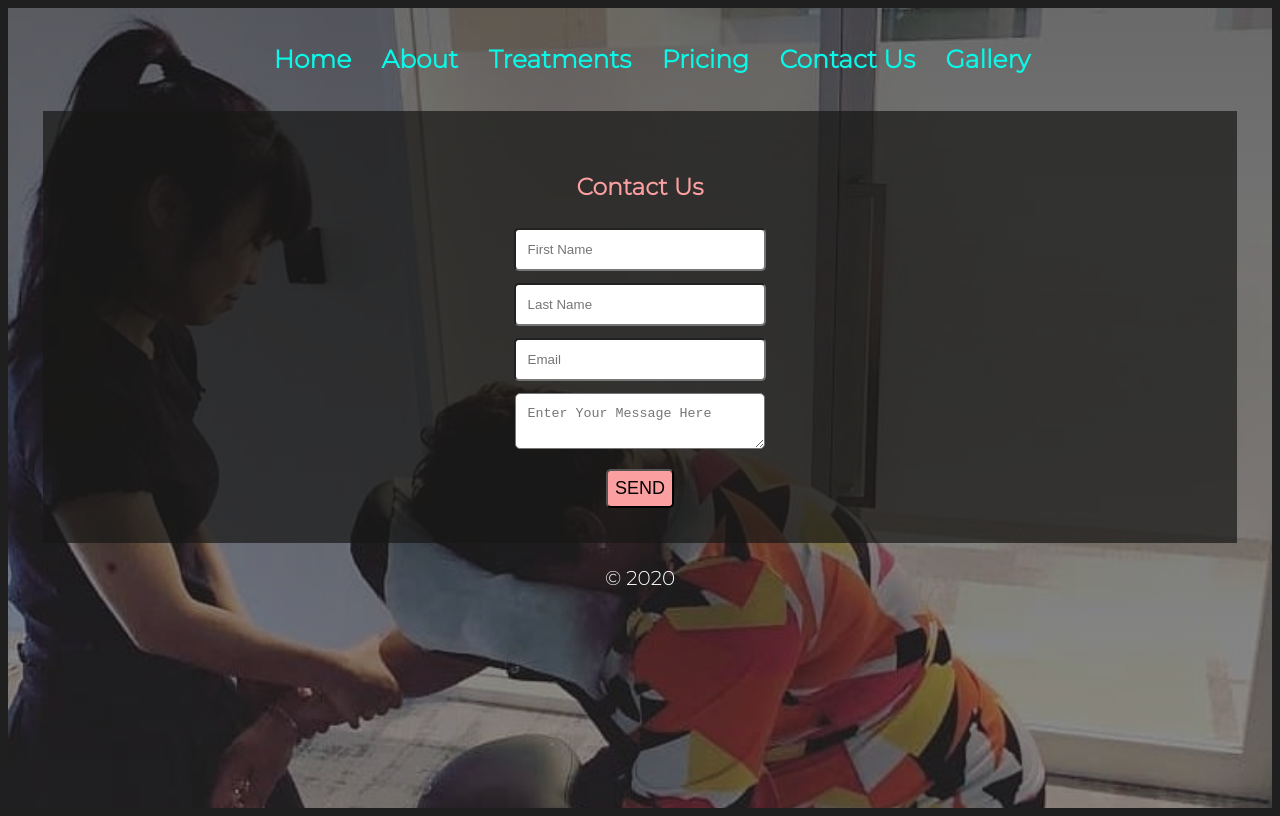
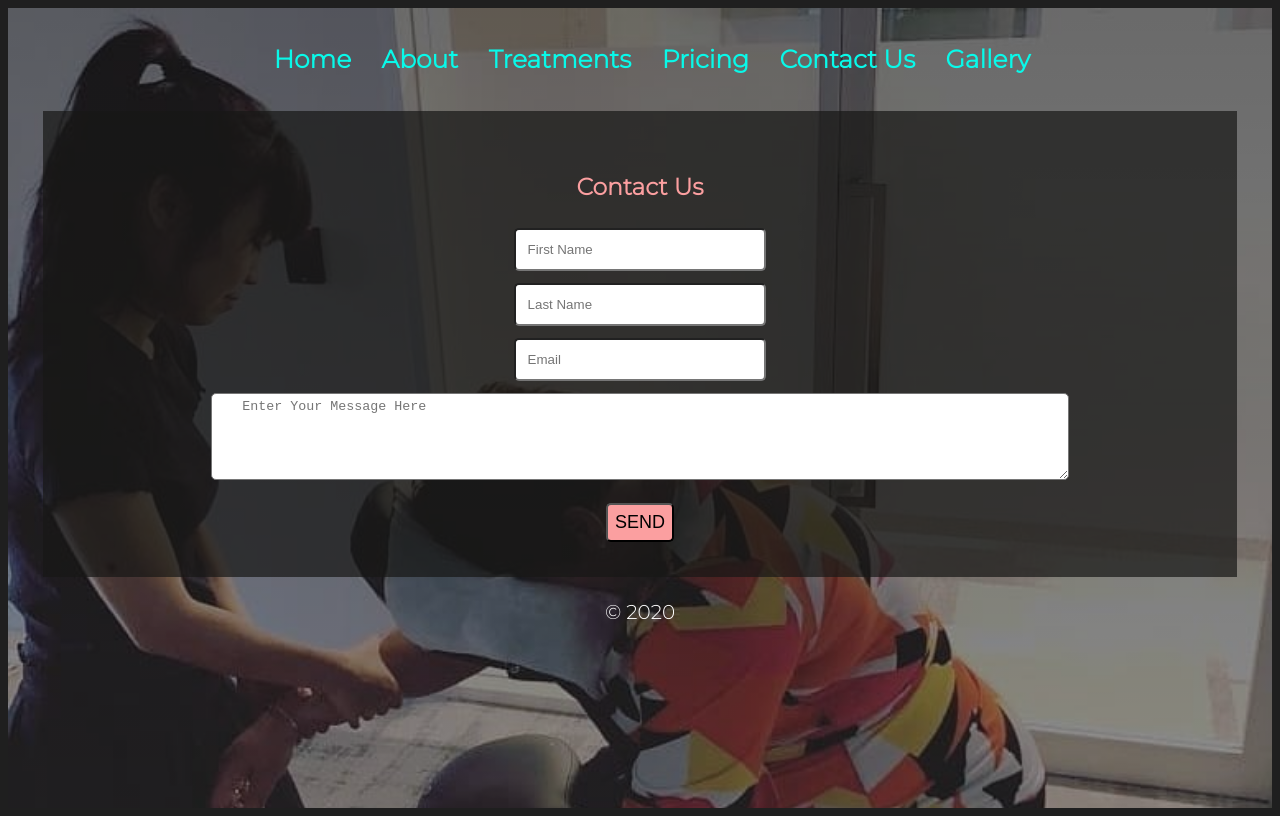
Before and after one commit to eriyanto87/Spa_House, a React (Create React App) app: page /contact in a window 1280 px wide. Built offline with nearby package versions, Linux system fonts and the light colour scheme; no server answers.

Commit message:
cleaned up code

```diff
--- a/src/App.js
+++ b/src/App.js
@@ -22,8 +22,6 @@ class App extends Component {
     displayDate: "",
     displayTime: "",
     databaseDate: "",
-    error: "",
-    setError: (e) => this.setState({ error: e }),
     setTreatment: (id) => this.setState({ treatment: id }),
     setDatabaseDate: (dts) => this.setState({ databaseDate: dts }),
     setDisplayDate: (date) => this.setState({ displayDate: date }),
--- a/src/Components/Cart/Cart.js
+++ b/src/Components/Cart/Cart.js
@@ -6,26 +6,19 @@ import Footer from "../Footer/Footer";
 export default function Cart(props) {
   const goBack = () => props.history.goBack();
 
-  // const onSubmit (get comments)
-  //go to confirmation page
-  // const comment
-  //POST
   const onSubmit = (e, context) => {
     e.preventDefault();
-    console.log("cart button works");
 
     const comments = e.target.comments.value;
-    console.log(comments);
-    console.log(context.users.length - 1, "latest user");
     const latestUserIndex = context.users.length - 1;
 
     const cartData = {
       user_id: context.users[latestUserIndex].id,
       treatment_id: context.treatment,
+      comment: comments,
       appointment_date: context.databaseDate,
     };
 
-    console.log(cartData);
     context.addConfirmation(cartData);
     props.history.push("/confirmation");
   };
@@ -33,8 +26,6 @@ export default function Cart(props) {
   return (
     <Context.Consumer>
       {(context) => {
-        console.log(context);
-
         const name = context.treatments.filter(
           (t) => t.id == context.treatment
         );
@@ -57,6 +48,7 @@ export default function Cart(props) {
                     <label>Comments:</label>
                   </p>
                   <textarea
+                    className="comments"
                     name="comments"
                     placeholder="Is there anything I need to know prior to the service? etc: any injuries? are you pregnant? any skin issues such as skin burn, etc"
                   />
--- a/src/Components/Context/Context.js
+++ b/src/Components/Context/Context.js
@@ -1,12 +1,5 @@
 import React from "react";
 
-const Context = React.createContext({
-  // users: [],
-  // cart: [],
-  // treatments: [],
-  // addUser: () => {},
-  // addCart: () => {},
-  //   getAllTreatments: () => {},
-});
+const Context = React.createContext({});
 
 export default Context;
--- a/src/Components/Pricing/Pricing.js
+++ b/src/Components/Pricing/Pricing.js
@@ -8,19 +8,12 @@ export default function MassagePrices(props) {
 
   const onSubmit = (e, context) => {
     e.preventDefault();
-    console.log(context.treatment);
-    if (context.treatment > 0) {
-      props.history.push("/schedule");
-    } else {
-      context.setError("Please choose a service");
-    }
+    props.history.push("/schedule");
   };
 
   const getTreatmentId = (e, context) => {
     const treatmentId = e.target.id;
-    console.log(treatmentId);
     context.setTreatment(treatmentId);
-    console.log(context.treatment);
   };
 
   return (
--- a/src/Components/Schedule/Schedule.js
+++ b/src/Components/Schedule/Schedule.js
@@ -22,22 +22,18 @@ function Schedule(props) {
 
     const date = evt.target.date.value;
     const time = evt.target.time.value;
-    const dateTime = { date, time };
-
-    console.log(date, time, dateTime, "this is dateTime");
 
     context.setDisplayDate(moment(date).format("LL"));
     context.setDisplayTime(time);
 
     const dt = new Date(`${date}T${time}`);
-    const dts = dt.toISOString(); // <== this value is the required format for the SQL table
-    console.log(dts);
+    const dts = dt.toISOString();
+
     context.setDatabaseDate(dts);
 
-    if (dt<= new Date()) {
-      alert('please select a later time')
-    }
-    else {
+    if (dt <= new Date()) {
+      alert("please select a later time");
+    } else {
       const userData = {
         user_name: name,
         user_email: email,
@@ -48,7 +44,6 @@ function Schedule(props) {
         user_zip: zip,
       };
       context.addUser(userData);
-      console.log(userData);
       props.history.push("/cart");
     }
   };
@@ -56,8 +51,6 @@ function Schedule(props) {
   return (
     <Context.Consumer>
       {(context) => {
-        console.log(context);
-        console.log(context.date);
         return (
           <div>
             <Nav />
--- a/src/Components/Treatments/Treatments.js
+++ b/src/Components/Treatments/Treatments.js
@@ -7,9 +7,6 @@ import Nav from "../Nav/Nav";
 import Footer from "../Footer/Footer";
 
 export default function Treatments() {
-  //onchange
-  //default value
-  //context
   const [state, setState] = React.useState("massage");
 
   return (
--- a/src/index.css
+++ b/src/index.css
@@ -40,22 +40,18 @@ a {
   text-decoration: none;
 }
 
-/* unvisited link */
 a:link {
   color: #09f9e9;
 }
 
-/* visited link */
 a:visited {
   color: #dbdff9;
 }
 
-/* mouse over link */
 a:hover {
   color: hotpink;
 }
 
-/* selected link */
 a:active {
   color: #aedfdb;
 }
@@ -77,7 +73,6 @@ a:active {
 section {
   min-height: 200px;
   padding: 3% 1.5%;
-  /* background-color: #ccc; */
 }
 
 footer {
@@ -91,19 +86,32 @@ footer {
 }
 
 .datetimecontainer input {
-  width: 20%;
-  padding: 0.5rem;
+  width: 50%;
+  border-radius: 5px;
+  padding: 10px;
 }
 
 .pricingHighlight {
   color: #fb9fa0;
 }
 
-.contactSection input,
-textarea {
+.contactSection input {
   border-radius: 5px;
   padding: 15px;
   margin-bottom: 12px;
+  width: 73%;
+}
+.contactSection textarea {
+  border-radius: 5px;
+  padding: 5px 5px 50px 30px;
+  margin-bottom: 15px;
+  width: 73%;
+}
+
+.comments {
+  border-radius: 5px;
+  padding: 5px 5px 50px 30px;
+  margin-bottom: 15px;
   width: 73%;
 }
 
@@ -116,9 +124,6 @@ button {
 
 .cart {
   float: right;
-  /* font-size: 30px;
-  font-weight: 800;
-  padding: 0.25rem; */
 }
 
 .pricing {
@@ -158,8 +163,6 @@ button {
   min-height: 100vh;
   background-repeat: no-repeat;
   background-attachment: fixed;
-
-  /* text-shadow: 2px 2px white; */
 }
 
 .about {
@@ -229,25 +232,19 @@ button {
 }
 
 .bg-image {
-  /* Full height */
   height: 50%;
-
-  /* Center and scale the image nicely */
   background-position: center;
   background-repeat: no-repeat;
   background-size: cover;
 }
 
-/* Images used */
 img {
-  /* Center and scale the image nicely */
   background-position: center;
   background-repeat: no-repeat;
   width: 100%;
   height: 100%;
 }
 
-/* Position text in the middle of the page/image */
 .bg-text {
   font-weight: bold;
   border: 10px solid #f1f1f1;
@@ -358,7 +355,6 @@ input[type="radio"] {
     text-align: center;
   }
   img {
-    /* Center and scale the image nicely */
     background-position: center;
     background-repeat: no-repeat;
     width: 70%;
@@ -389,6 +385,15 @@ input[type="radio"] {
     text-align: left;
   }
 
+  .datetimecontainer input {
+    width: 20%;
+    padding: 0.5rem;
+  }
+
+  .comments {
+    width: 30%;
+  }
+
   .contactSection input,
   textarea {
     border-radius: 5px;
```
Also changed, not shown: 2 other files (tests, documents, lock files or other folders).
